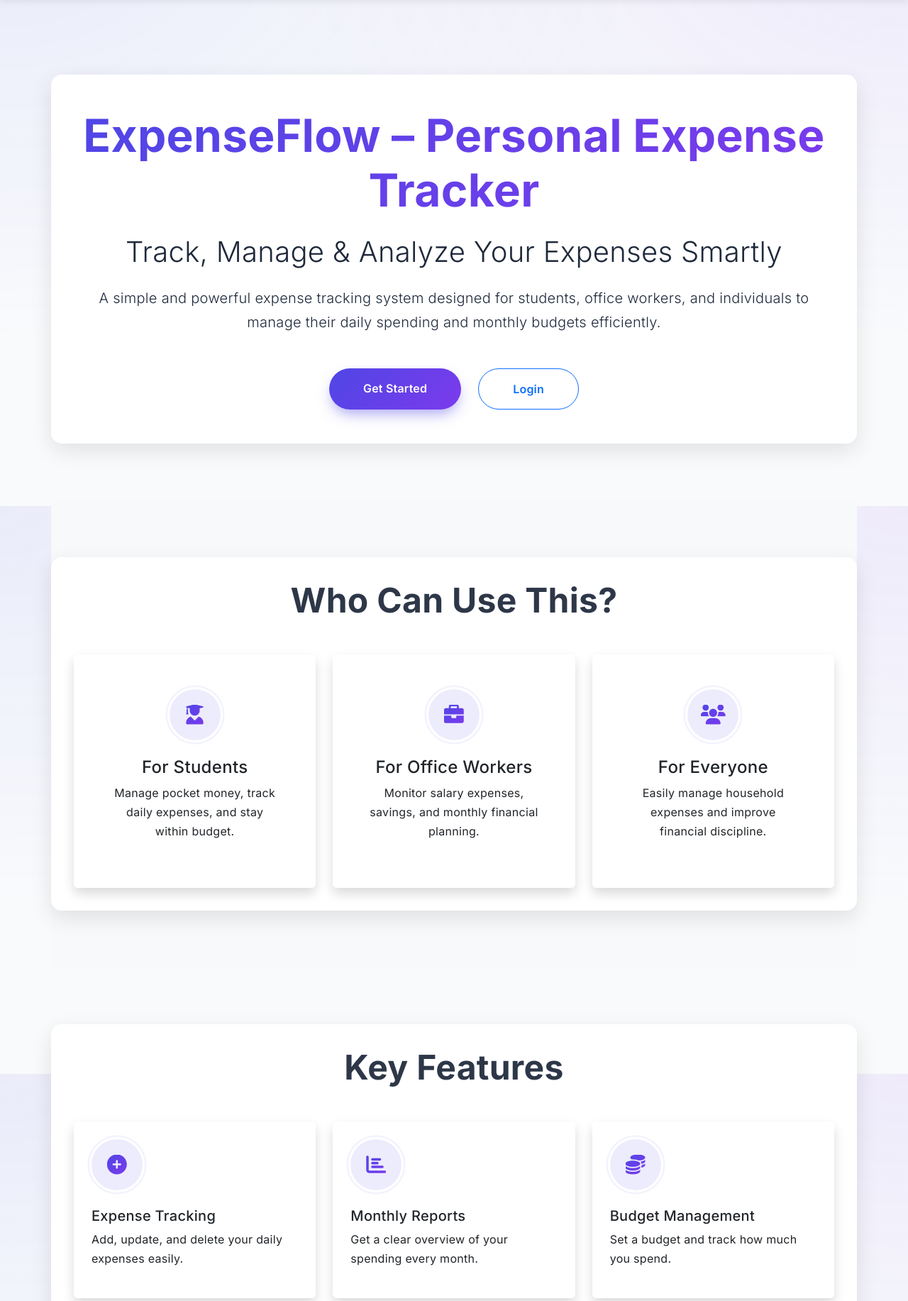
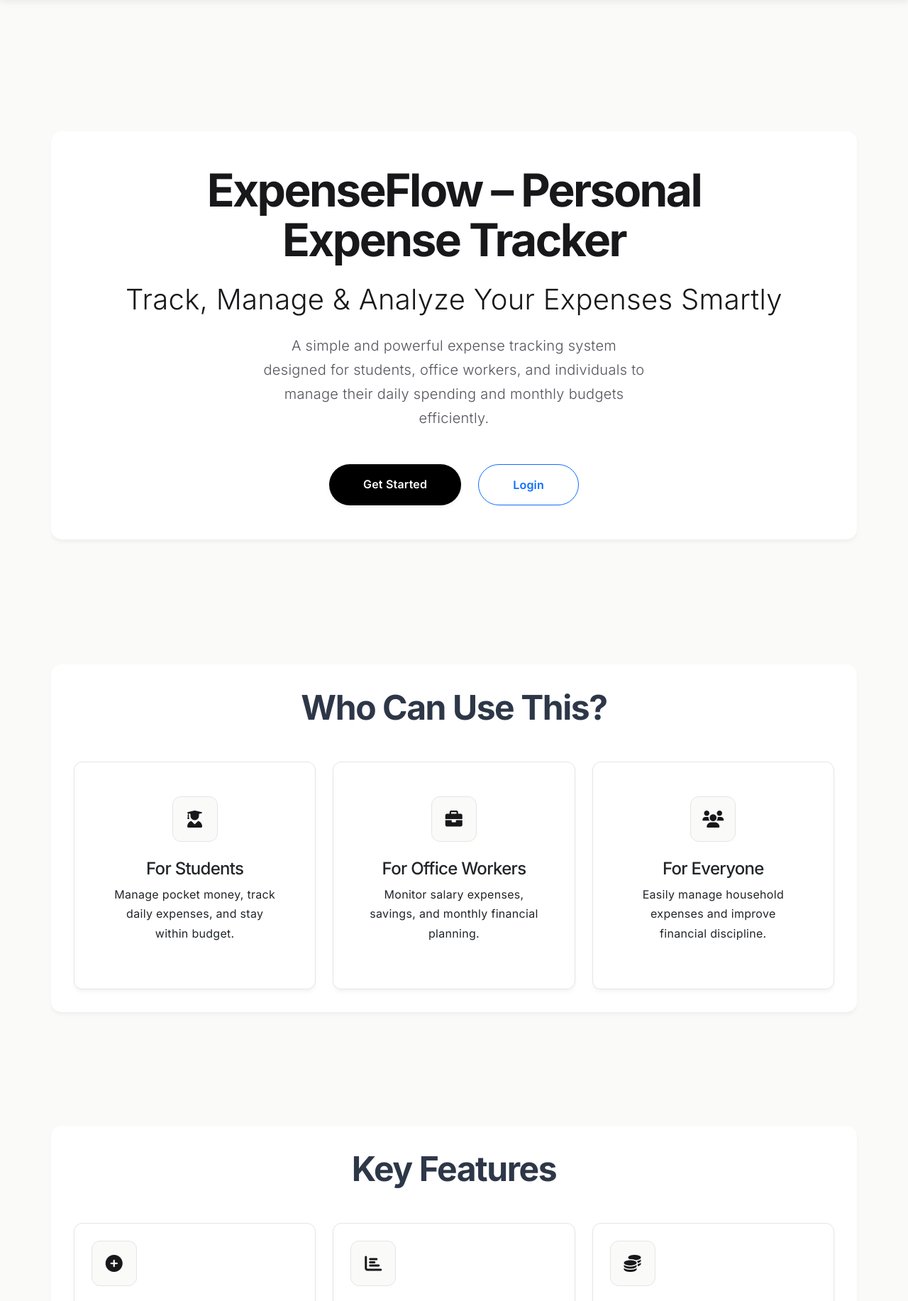
Before and after one commit to M3hul-raj/ExpenseFlow, a Flask app: page / in a window 1280 px wide. Shown: the part 87-1920 px from the top of the page at 71% size. Run offline with Flask 3, Linux system fonts and the light colour scheme.

Commit message:
Apply Premium Minimalist Fintech theme

```diff
--- a/static/homepage.css
+++ b/static/homepage.css
@@ -14,11 +14,7 @@ html, body {
     overflow-y: visible;
     margin: 0;
     padding: 0;
-    background-color: #f8fafc;
-    background-image:
-        radial-gradient(at 0% 0%, rgba(79, 70, 229, 0.08) 0px, transparent 50%),
-        radial-gradient(at 100% 0%, rgba(124, 58, 237, 0.08) 0px, transparent 50%);
-    background-attachment: fixed;
+    background-color: #FAFAF9;
 }
 
 /* Main container should use min-height */
@@ -34,13 +30,43 @@ section {
     min-height: 300px;
     width: 100%;
     overflow: visible;
-    padding: 3rem 0;
+    padding: 4rem 0;
 }
 
 /* Fix Bootstrap container issues */
 .container, .container-fluid {
     overflow: visible;
     max-width: 100%;
+}
+
+/* Hero Section Specifics */
+.hero-section {
+    text-align: center;
+    display: flex;
+    flex-direction: column;
+    align-items: center;
+    justify-content: center;
+    padding: 8rem 0 4rem;
+}
+
+.hero-section h1 {
+    font-size: 4rem;
+    font-weight: 800;
+    line-height: 1.1;
+    color: #18181B;
+    letter-spacing: -0.04em;
+    margin-bottom: 1.5rem;
+    max-width: 800px;
+    margin-left: auto;
+    margin-right: auto;
+}
+
+.hero-section p.lead {
+    color: #52525B;
+    font-size: 1.25rem;
+    max-width: 600px;
+    margin-left: auto;
+    margin-right: auto;
 }
 
 /* Make footer fully visible */
@@ -130,78 +154,64 @@ main > section:last-of-type {
     align-items: center;
     justify-content: center;
     border-radius: 50%;
-    background: rgba(255, 255, 255, 0.1);
+    background: #FFFFFF;
+    border: 1px solid #E5E5E5;
+    color: #18181B !important;
     padding: 0;
 }
 
 .footer-social a:hover {
-    background: rgba(255, 255, 255, 0.25);
+    background: #FAFAF9;
+    color: #000000 !important;
 }
 
-/* Gradient text for footer */
 .footer-brand {
-    background: linear-gradient(45deg, #4F46E5, #7C3AED);
-    -webkit-text-fill-color: transparent;
-    background-clip: text;
+    color: #18181B;
+    font-weight: 700;
 }
 
-/* Glassmorphism Cards */
+/* Minimalist Cards */
 .card {
-    background: rgba(255, 255, 255, 0.7) !important;
-    backdrop-filter: blur(12px);
-    -webkit-backdrop-filter: blur(12px);
-    border: 1px solid rgba(255, 255, 255, 0.5) !important;
-    transition: transform 0.4s cubic-bezier(0.175, 0.885, 0.32, 1.275), box-shadow 0.4s ease !important;
+    background: #FFFFFF !important;
+    border: 1px solid #E5E5E5 !important;
+    border-radius: 12px;
+    transition: box-shadow 0.2s ease, transform 0.2s ease !important;
+    box-shadow: 0 4px 6px -1px rgba(0, 0, 0, 0.05);
 }
 
 .card:hover {
-    transform: translateY(-5px);
-    box-shadow: 0 20px 40px rgba(79, 70, 229, 0.1) !important;
+    transform: translateY(-2px);
+    box-shadow: 0 10px 15px -3px rgba(0, 0, 0, 0.05) !important;
 }
 
-/* Premium Icon Wrappers */
+/* Solid Icon Wrappers */
 .icon-wrapper {
     display: inline-flex;
     align-items: center;
     justify-content: center;
-    width: 72px;
-    height: 72px;
-    border-radius: 50%;
-    background: rgba(79, 70, 229, 0.1);
+    width: 64px;
+    height: 64px;
+    border-radius: 12px;
+    background: #FAFAF9;
+    border: 1px solid #E5E5E5;
     margin-bottom: 1.5rem;
-    position: relative;
-}
-
-.icon-wrapper::after {
-    content: '';
-    position: absolute;
-    top: -4px;
-    left: -4px;
-    right: -4px;
-    bottom: -4px;
-    border-radius: 50%;
-    border: 2px solid rgba(79, 70, 229, 0.2);
-    animation: pulse 2.5s infinite ease-in-out;
-}
-
-@keyframes pulse {
-    0% { transform: scale(0.95); opacity: 1; }
-    50% { transform: scale(1.05); opacity: 0.3; }
-    100% { transform: scale(0.95); opacity: 1; }
 }
 
 .icon-wrapper i {
-    font-size: 1.75rem !important;
+    font-size: 1.5rem !important;
     margin: 0 !important;
-    background: linear-gradient(135deg, #4F46E5, #7C3AED);
-    -webkit-background-clip: text;
-    -webkit-text-fill-color: transparent;
+    color: #18181B;
+}
+
+/* Sections Background Overrides */
+.bg-light {
+    background-color: #FAFAF9 !important;
 }
 
 /* Responsive Perfection for Mobile Devices */
 @media (max-width: 768px) {
     .hero-section h1 {
-        font-size: 2.2rem;
+        font-size: 2.5rem;
         line-height: 1.2;
     }
     .hero-section p.lead {
--- a/static/style.css
+++ b/static/style.css
@@ -9,33 +9,31 @@ body {
     font-family: 'Inter', Arial, sans-serif;
     line-height: 1.7;
     letter-spacing: 0.3px;
-    color: #1e293b;
-    background: #f8fafc;
+    color: #18181B;
+    background: #FAFAF9;
     min-height: 100vh;
 }
 body {
     padding-top: 70px;
 }
 
-/* Premium Gradient Text */
-.gradient-text {
-    background: linear-gradient(135deg, #4F46E5, #7C3AED);
-    -webkit-background-clip: text;
-    -webkit-text-fill-color: transparent;
-    background-clip: text;
+h1, h2, h3, h4, h5, h6 {
+    letter-spacing: -0.03em;
 }
 
-/* Navigation - Floating Glassmorphism Navbar */
+/* Premium Gradient Text - Replaced with Solid Black */
+.gradient-text {
+    color: #18181B;
+}
+
+/* Navigation - Solid Minimalist Navbar */
 .navbar {
     position: fixed;
     top: 0;
     left: 0;
     width: 100%;
-    background: rgba(255, 255, 255, 0.75);
-    backdrop-filter: blur(16px);
-    -webkit-backdrop-filter: blur(16px);
-    box-shadow: 0 4px 20px rgba(0, 0, 0, 0.05);
-    border-bottom: 1px solid rgba(255, 255, 255, 0.5);
+    background: #FFFFFF;
+    border-bottom: 1px solid #E5E5E5;
     z-index: 1000;
     transition: all 0.4s ease;
 }
@@ -360,40 +358,40 @@ main {
 }
 
 .btn-primary {
-    background: linear-gradient(135deg, #4F46E5 0%, #7C3AED 100%);
+    background: #000000;
     color: white;
-    box-shadow: 0 10px 20px -5px rgba(79, 70, 229, 0.5);
+    box-shadow: 0 4px 6px -1px rgba(0, 0, 0, 0.05);
     border: none;
 }
 
 .btn-primary:hover {
-    background: linear-gradient(135deg, #7C3AED 0%, #4F46E5 100%);
-    transform: translateY(-4px) scale(1.02);
-    box-shadow: 0 15px 25px -5px rgba(79, 70, 229, 0.6);
+    background: #27272A;
+    transform: none;
+    box-shadow: 0 4px 6px -1px rgba(0, 0, 0, 0.05);
 }
 
 .btn-secondary {
-    background: linear-gradient(45deg, #48bb78, #38a169);
+    background: #000000;
     color: white;
-    box-shadow: 0 4px 15px rgba(72, 187, 120, 0.3);
+    box-shadow: 0 4px 6px -1px rgba(0, 0, 0, 0.05);
 }
 
 .btn-secondary:hover {
-    background: linear-gradient(45deg, #38a169, #2f855a);
-    transform: translateY(-3px);
-    box-shadow: 0 8px 25px rgba(72, 187, 120, 0.4);
+    background: #27272A;
+    transform: none;
+    box-shadow: 0 4px 6px -1px rgba(0, 0, 0, 0.05);
 }
 
 .btn-accent {
-    background: linear-gradient(45deg, #ed8936, #dd6b20);
+    background: #000000;
     color: white;
-    box-shadow: 0 4px 15px rgba(237, 137, 54, 0.3);
+    box-shadow: 0 4px 6px -1px rgba(0, 0, 0, 0.05);
 }
 
 .btn-accent:hover {
-    background: linear-gradient(45deg, #dd6b20, #c05621);
-    transform: translateY(-3px);
-    box-shadow: 0 8px 25px rgba(237, 137, 54, 0.4);
+    background: #27272A;
+    transform: none;
+    box-shadow: 0 4px 6px -1px rgba(0, 0, 0, 0.05);
 }
 
 .btn-outline {
@@ -1137,7 +1142,7 @@ footer {
     padding: 2rem;
     background-color: white;
     border-radius: 15px;
-    box-shadow: 0 10px 30px rgba(0, 0, 0, 0.1);
+    box-shadow: 0 4px 6px -1px rgba(0, 0, 0, 0.05);
 }
 
 h1, h2, h3 {
--- a/templates/index.html
+++ b/templates/index.html
@@ -12,7 +12,7 @@
 <section class="hero-section">
     <div class="container text-center py-5">
         {% if session.user_id %}
-        <h1 class="display-3 fw-bold mb-4 gradient-text">Welcome back, {{ session.username }}!</h1>
+        <h1 class="display-3 fw-bold mb-4">Welcome back, {{ session.username }}!</h1>
         <p class="lead mb-5 px-4">Track, Manage & Analyze Your Expenses Smartly</p>
         <div class="d-flex justify-content-center gap-4 flex-wrap">
             <a href="{{ url_for('dashboard') }}" class="btn btn-primary btn-lg px-5 py-3">Dashboard</a>
@@ -20,7 +20,7 @@
             <a href="{{ url_for('logout') }}" class="btn btn-outline-danger btn-lg px-5 py-3">Logout</a>
         </div>
         {% else %}
-        <h1 class="display-3 fw-bold mb-4 gradient-text">ExpenseFlow – Personal Expense Tracker</h1>
+        <h1 class="display-3 fw-bold mb-4">ExpenseFlow – Personal Expense Tracker</h1>
         <p class="display-6 mb-4">Track, Manage & Analyze Your Expenses Smartly</p>
         <p class="lead mb-5 px-4">A simple and powerful expense tracking system designed for students, office workers, and individuals to manage their daily spending and monthly budgets efficiently.</p>
         <div class="d-flex justify-content-center gap-4 flex-wrap">
@@ -39,7 +39,7 @@
         </div>
         <div class="row g-4">
             <div class="col-md-4">
-                <div class="card h-100 shadow">
+                <div class="card h-100">
                     <div class="card-body text-center p-5">
                         <div class="icon-wrapper">
                             <i class="fas fa-user-graduate"></i>
@@ -50,7 +50,7 @@
                 </div>
             </div>
             <div class="col-md-4">
-                <div class="card h-100 shadow">
+                <div class="card h-100">
                     <div class="card-body text-center p-5">
                         <div class="icon-wrapper">
                             <i class="fas fa-briefcase"></i>
@@ -61,7 +61,7 @@
                 </div>
             </div>
             <div class="col-md-4">
-                <div class="card h-100 shadow">
+                <div class="card h-100">
                     <div class="card-body text-center p-5">
                         <div class="icon-wrapper">
                             <i class="fas fa-users"></i>
@@ -83,7 +83,7 @@
         </div>
         <div class="row g-4">
             <div class="col-md-6 col-lg-4">
-                <div class="card h-100 shadow">
+                <div class="card h-100">
                     <div class="card-body p-4">
                         <div class="icon-wrapper">
                             <i class="fas fa-plus-circle"></i>
@@ -94,7 +94,7 @@
                 </div>
             </div>
             <div class="col-md-6 col-lg-4">
-                <div class="card h-100 shadow">
+                <div class="card h-100">
                     <div class="card-body p-4">
                         <div class="icon-wrapper">
                             <i class="fas fa-chart-bar"></i>
@@ -105,7 +105,7 @@
                 </div>
             </div>
             <div class="col-md-6 col-lg-4">
-                <div class="card h-100 shadow">
+                <div class="card h-100">
                     <div class="card-body p-4">
                         <div class="icon-wrapper">
                             <i class="fas fa-coins"></i>
@@ -116,7 +116,7 @@
                 </div>
             </div>
             <div class="col-md-6 col-lg-4">
-                <div class="card h-100 shadow">
+                <div class="card h-100">
                     <div class="card-body p-4">
                         <div class="icon-wrapper">
                             <i class="fas fa-tags"></i>
@@ -127,7 +127,7 @@
                 </div>
             </div>
             <div class="col-md-6 col-lg-4">
-                <div class="card h-100 shadow">
+                <div class="card h-100">
                     <div class="card-body p-4">
                         <div class="icon-wrapper">
                             <i class="fas fa-shield-alt"></i>
@@ -138,7 +138,7 @@
                 </div>
             </div>
             <div class="col-md-6 col-lg-4">
-                <div class="card h-100 shadow">
+                <div class="card h-100">
                     <div class="card-body p-4">
                         <div class="icon-wrapper">
                             <i class="fas fa-database"></i>
@@ -162,7 +162,7 @@
         </div>
         <div class="row g-4 text-center">
             <div class="col-md-4">
-                <div class="card h-100 shadow">
+                <div class="card h-100">
                     <div class="card-body p-4">
                         <div class="h2 fw-bold text-primary mb-3">1</div>
                         <h5>Add your daily expenses</h5>
@@ -170,7 +170,7 @@
                 </div>
             </div>
             <div class="col-md-4">
-                <div class="card h-100 shadow">
+                <div class="card h-100">
                     <div class="card-body p-4">
                         <div class="h2 fw-bold text-success mb-3">2</div>
                         <h5>Set your monthly budget</h5>
@@ -178,7 +178,7 @@
                 </div>
             </div>
             <div class="col-md-4">
-                <div class="card h-100 shadow">
+                <div class="card h-100">
                     <div class="card-body p-4">
                         <div class="h2 fw-bold text-info mb-3">3</div>
                         <h5>View reports and analyze your spending</h5>
@@ -197,7 +197,7 @@
         </div>
         <div class="row g-4">
             <div class="col-md-6">
-                <div class="card h-100 shadow">
+                <div class="card h-100">
                     <div class="card-body d-flex align-items-start gap-3 p-4">
                         <div class="icon-wrapper">
                             <i class="fas fa-mouse-pointer"></i>
@@ -209,7 +209,7 @@
                 </div>
             </div>
             <div class="col-md-6">
-                <div class="card h-100 shadow">
+                <div class="card h-100">
                     <div class="card-body d-flex align-items-start gap-3 p-4">
                         <div class="icon-wrapper">
                             <i class="fas fa-coins"></i>
@@ -221,7 +221,7 @@
                 </div>
             </div>
             <div class="col-md-6">
-                <div class="card h-100 shadow">
+                <div class="card h-100">
                     <div class="card-body d-flex align-items-start gap-3 p-4">
                         <div class="icon-wrapper">
                             <i class="fas fa-chart-line"></i>
@@ -233,7 +233,7 @@
                 </div>
             </div>
             <div class="col-md-6">
-                <div class="card h-100 shadow">
+                <div class="card h-100">
                     <div class="card-body d-flex align-items-start gap-3 p-4">
                         <div class="icon-wrapper">
                             <i class="fas fa-users"></i>
@@ -245,7 +245,7 @@
                 </div>
             </div>
             <div class="col-md-12">
-                <div class="card shadow">
+                <div class="card">
                     <div class="card-body d-flex align-items-start gap-3 p-4">
                         <div class="icon-wrapper">
                             <i class="fas fa-bolt"></i>
```
Also changed, not shown: other parts of static/homepage.css (+17 -20 lines), other parts of static/style.css (+102 -95 lines).
